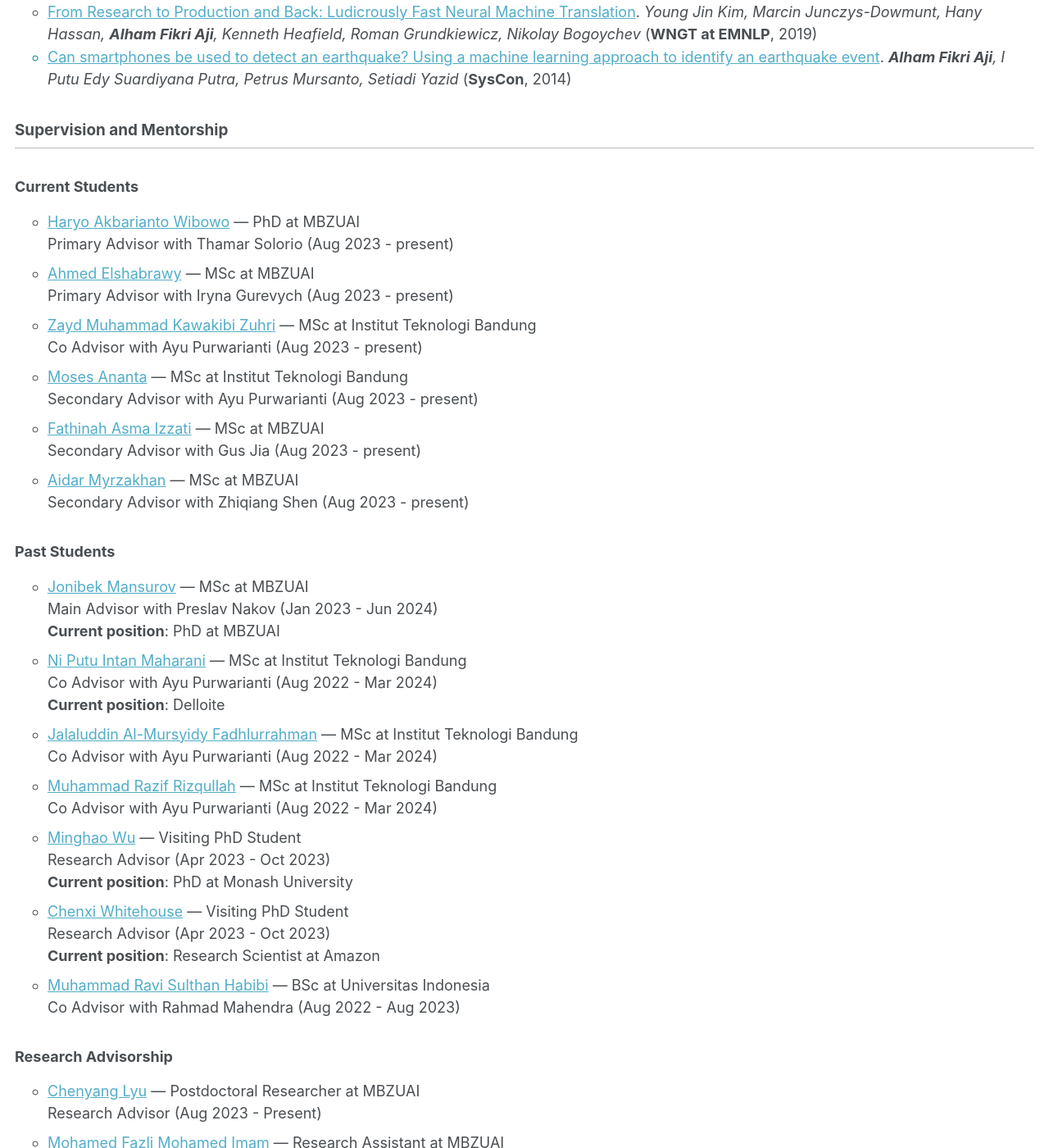
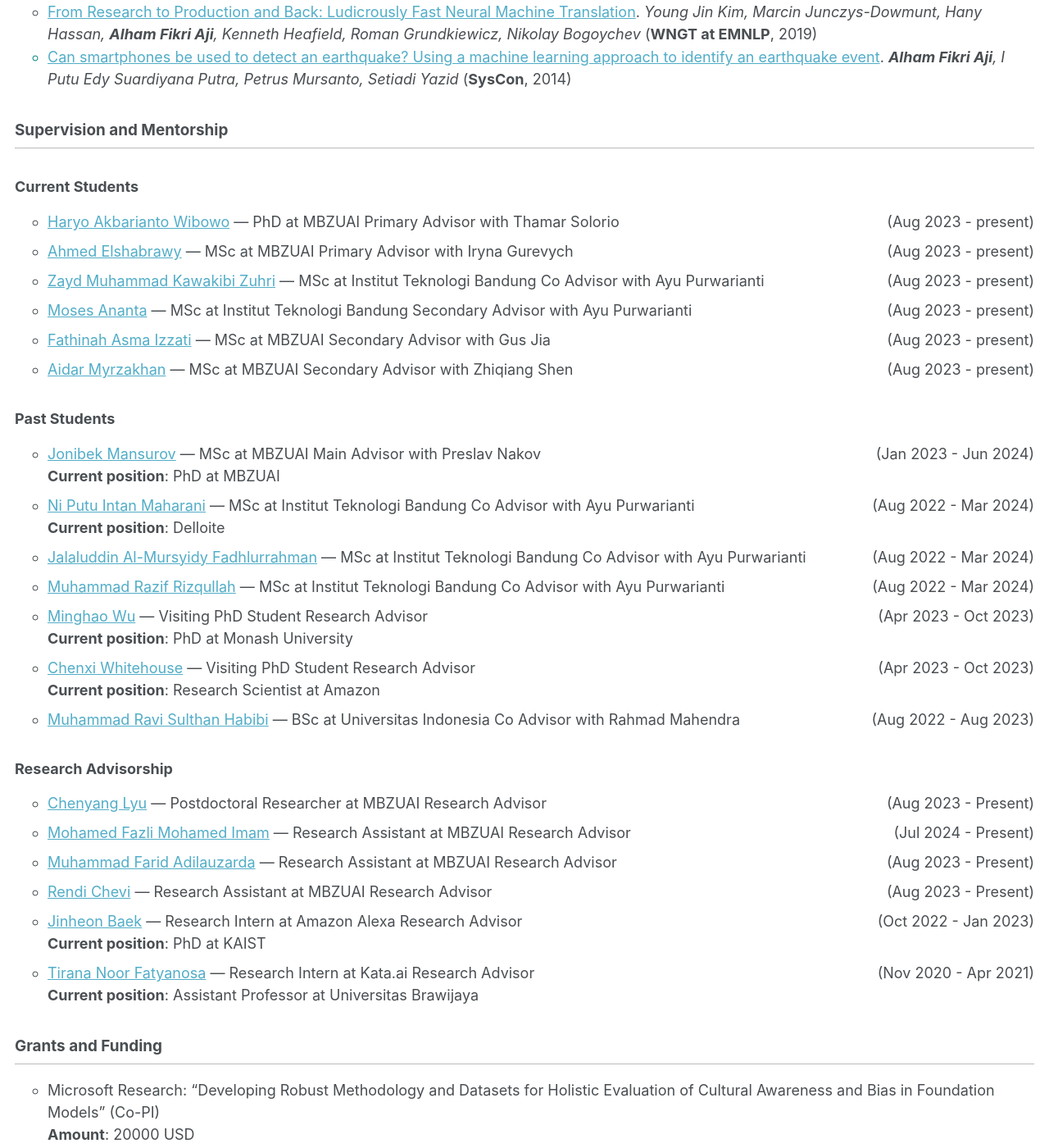
Before and after one commit to afaji/afaji.github.io, a Jekyll site: the page built from _pages/cv.md, in a window 1280 px wide and 1400 px high, scrolled down 4875 px. Shown: the whole window at 82% size. Built offline with Jekyll 4.4.1, drawn with Linux system fonts in a browser that asks for light colours; some of the changed text lies outside the part shown.

Commit message:
Update cv.md

```diff
--- a/_pages/cv.md
+++ b/_pages/cv.md
@@ -113,8 +113,8 @@ I mainly publish to ACL conferences. You may also refer to my [Google Scholar](h
 <ul>
 {% for student in site.data.student.student %}
   <li>
-    <a href="{{ student.url }}">{{ student.name | raw }}</a> — {{ student.rolejob | raw }}<br>
-    {{ student.role | raw }} {% if student.co %} with {{ student.co }}{% endif %} {{ student.period | raw }}<br>
+    <a href="{{ student.url }}">{{ student.name | raw }}</a> — {{ student.rolejob | raw }}<span style="float: right;">{{ student.period | raw }}</span>
+    {{ student.role | raw }} {% if student.co %} with {{ student.co }}{% endif %}<br>
     {% if student.job %}
       <strong>Current position</strong>: {{ student.job | raw }}<br>
     {% endif %}
@@ -126,8 +126,8 @@ I mainly publish to ACL conferences. You may also refer to my [Google Scholar](h
 <ul>
 {% for student in site.data.student.paststudent %}
   <li>
-    <a href="{{ student.url }}">{{ student.name | raw }}</a> — {{ student.rolejob | raw }}<br>
-    {{ student.role | raw }} {% if student.co %} with {{ student.co }}{% endif %} {{ student.period | raw }}<br>
+    <a href="{{ student.url }}">{{ student.name | raw }}</a> — {{ student.rolejob | raw }}<span style="float: right;">{{ student.period | raw }}</span>
+    {{ student.role | raw }} {% if student.co %} with {{ student.co }}{% endif %}<br>
     {% if student.job %}
       <strong>Current position</strong>: {{ student.job | raw }}<br>
     {% endif %}
@@ -139,8 +139,8 @@ I mainly publish to ACL conferences. You may also refer to my [Google Scholar](h
 <ul>
 {% for student in site.data.student.staff %}
   <li>
-    <a href="{{ student.url }}">{{ student.name | raw }}</a> — {{ student.rolejob | raw }}<br>
-    {{ student.role | raw }} {% if student.co %} with {{ student.co }}{% endif %} {{ student.period | raw }}<br>
+    <a href="{{ student.url }}">{{ student.name | raw }}</a> — {{ student.rolejob | raw }}<span style="float: right;">{{ student.period | raw }}</span>
+    {{ student.role | raw }} {% if student.co %} with {{ student.co }}{% endif %}<br>
     {% if student.job %}
       <strong>Current position</strong>: {{ student.job | raw }}<br>
     {% endif %}
@@ -151,7 +151,7 @@ I mainly publish to ACL conferences. You may also refer to my [Google Scholar](h
 ## Grants and Funding
  * Microsoft Research: "Developing Robust Methodology and Datasets for Holistic Evaluation of Cultural Awareness and Bias in Foundation Models" (Co-PI)\
    **Amount**: 20000 USD
- * Cohere For AI research grants: "SEACrowd: Consolidating South-east asia NLP dataset" (Co-PI)\
+ * Cohere For AI research grants: "SEACrowd: Consolidating South-east Asia NLP dataset" (Co-PI)\
    **Amount**: 3000 USD
  * IBM: "Question Answering for Arabic Dialects"\
    **Amount**: Postdoctoral sponsorship of Chenyang Lyu of 100000 USD
```
Also changed, not shown: other parts of _pages/cv.md (+1 -1 lines).
